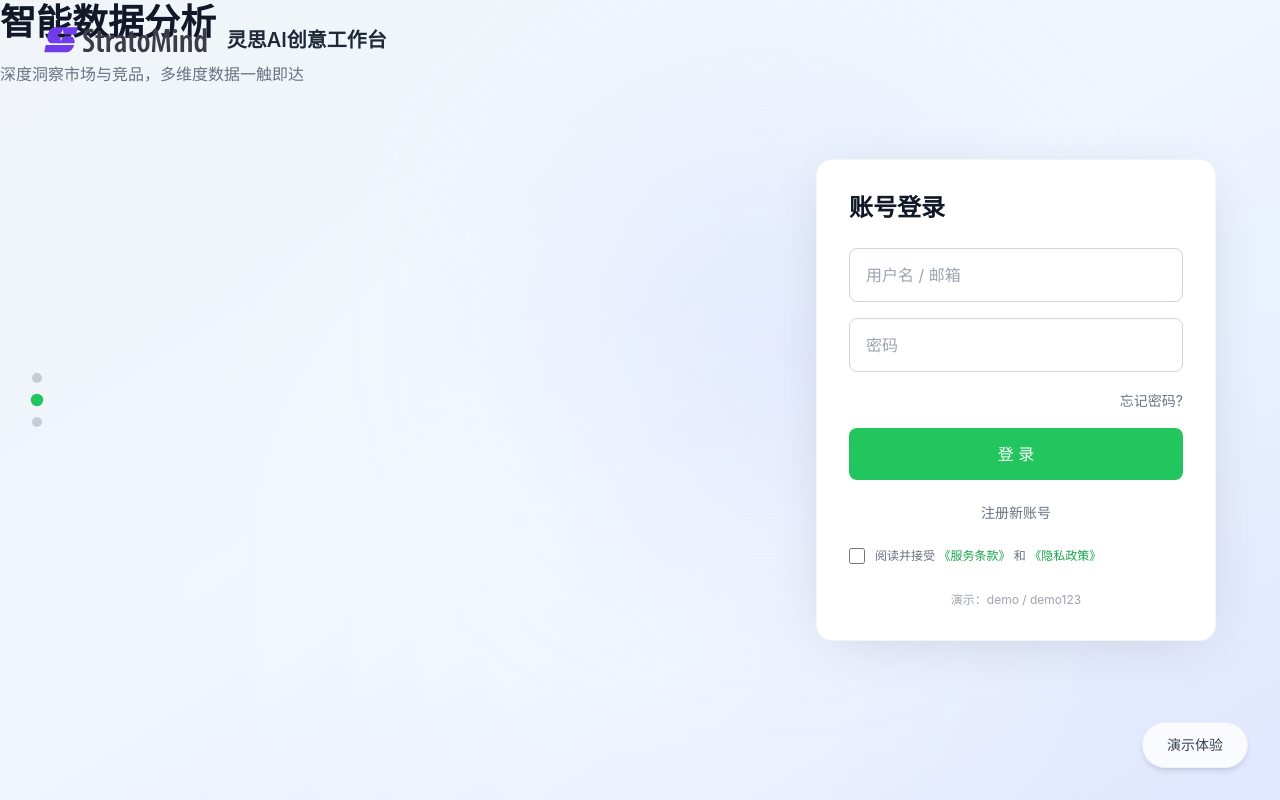
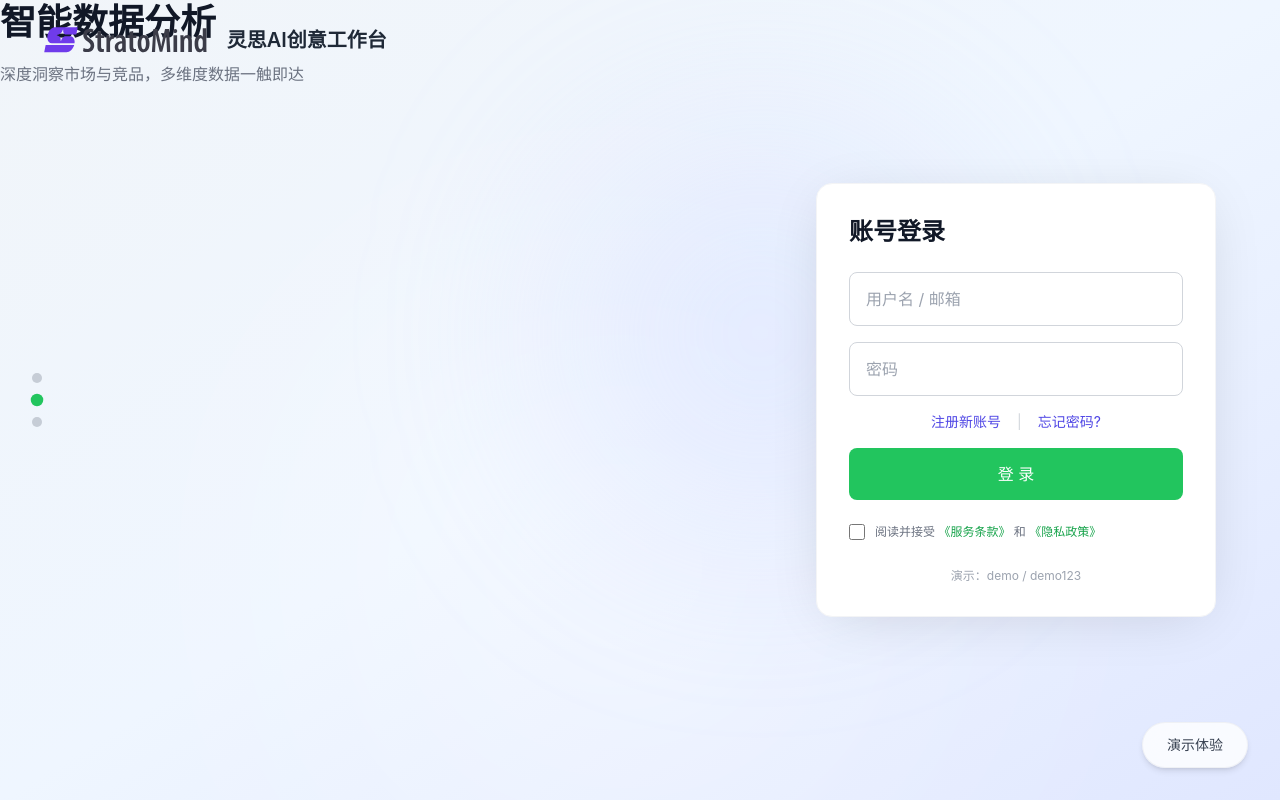
Before and after one commit to GPlanbrand/stratomind, a React (Vite) app: page / in a window 1280 px wide. Built offline with nearby package versions, Linux system fonts and the light colour scheme.

Commit message:
web: 忘记密码和注册新账号并排显示

```diff
--- a/src/pages/HomeLoginPage.tsx
+++ b/src/pages/HomeLoginPage.tsx
@@ -549,11 +549,11 @@ const HomeLoginPage: React.FC = () => {
                   </div>
                 )}
 
-                {/* 忘记密码 - 登录按钮上方 */}
-                <div className="text-right">
-                  <a href="/forgot-password" className="text-sm text-gray-500 hover:text-green-600 transition-colors">
-                    忘记密码?
-                  </a>
+                {/* 忘记密码和注册新账号 - 并排显示 */}
+                <div className="flex items-center justify-center gap-4 text-sm">
+                  <a href="/register" className="text-indigo-600 hover:text-indigo-700">注册新账号</a>
+                  <span className="text-gray-300">|</span>
+                  <a href="/forgot-password" className="text-indigo-600 hover:text-indigo-700">忘记密码?</a>
                 </div>
 
                 {/* 登录按钮 - 绿色 */}
@@ -564,13 +564,6 @@ const HomeLoginPage: React.FC = () => {
                 >
                   {loading ? '登录中...' : '登 录'}
                 </button>
-
-                {/* 注册新账号 - 登录按钮下方 */}
-                <div className="text-center pt-1">
-                  <a href="/register" className="text-sm text-gray-500 hover:text-green-600 transition-colors">
-                    注册新账号
-                  </a>
-                </div>
 
                 {/* 服务条款 */}
                 <div className="flex items-center gap-2.5 pt-2">
```
